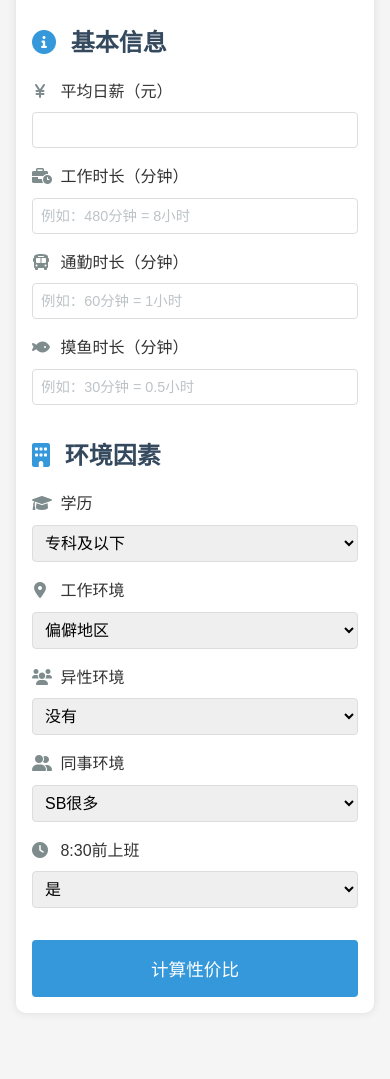
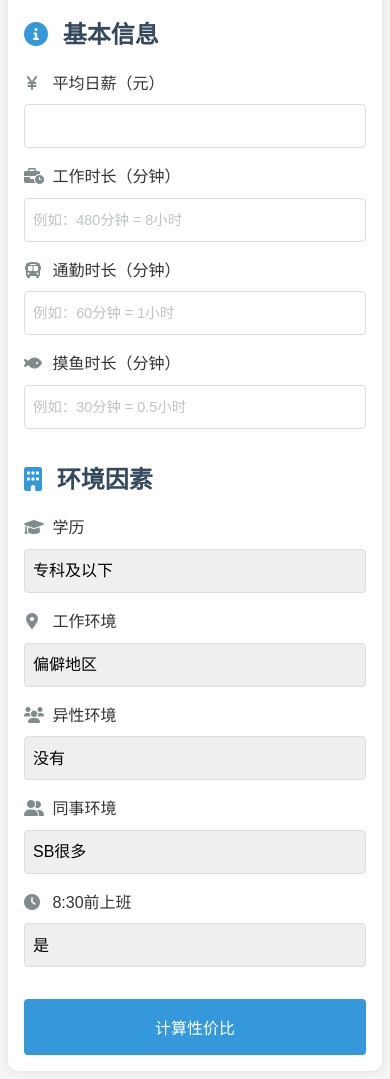
Before and after one commit to 1368888/work-value-calculator, a plain HTML site: page index.html in a window 390 px wide. Shown: the part 91-1170 px from the top of the page. Before the commit the page ends 1120 px from the top, so only its background shows below. Drawn offline with Linux system fonts and the light colour scheme.

Commit message:
Update styles.css

```diff
--- a/styles.css
+++ b/styles.css
@@ -2,6 +2,7 @@
     margin: 0;
     padding: 0;
     box-sizing: border-box;
+    touch-action: manipulation;
 }
 
 body {
@@ -74,6 +75,8 @@ input, select {
     border: 1px solid #ddd;
     border-radius: 4px;
     font-size: 1rem;
+    min-height: 44px;
+    touch-action: manipulation;
 }
 
 input::placeholder {
@@ -92,6 +95,8 @@ button {
     font-size: 1.1rem;
     cursor: pointer;
     transition: background-color 0.3s;
+    min-height: 44px;
+    touch-action: manipulation;
 }
 
 button:hover {
@@ -143,8 +148,20 @@ button:hover {
 }
 
 @media (max-width: 600px) {
+    input, select, button {
+        font-size: 16px !important;
+        -webkit-appearance: none;
+        -moz-appearance: none;
+        appearance: none;
+    }
+
     .container {
-        margin: 1rem;
+        margin: 0.5rem;
         padding: 1rem;
     }
+
+    #result {
+        margin-top: 1rem;
+        padding: 0.5rem;
+    }
 }
```
